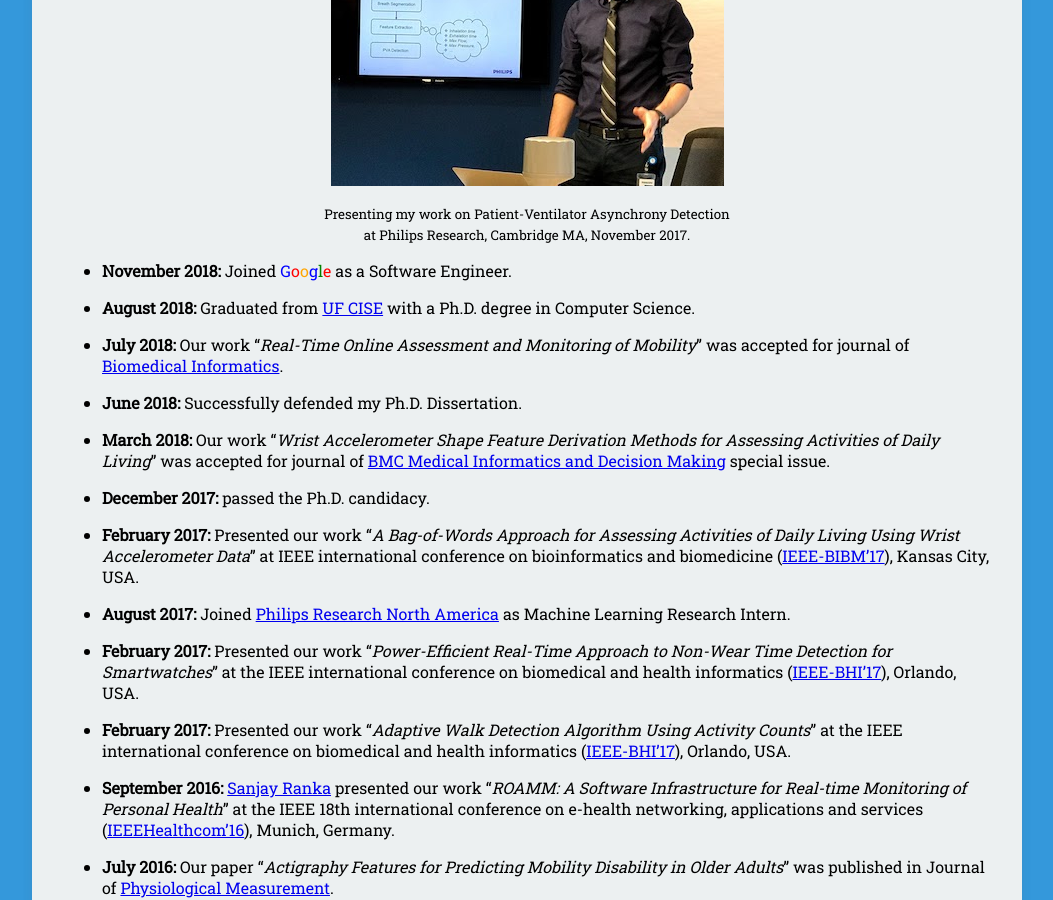
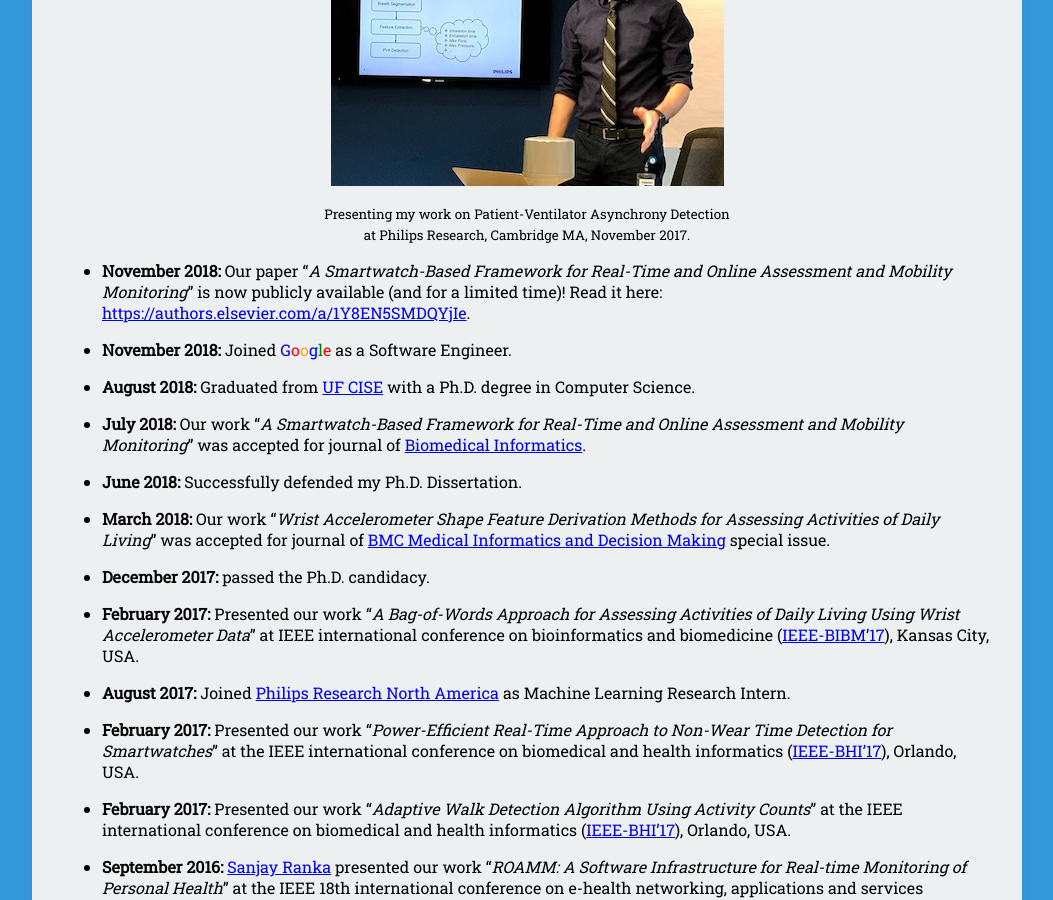
Before and after one commit to Sarinakasaiyan/matinkh.github.io, a Jekyll site: the page built from news/index.md, in a window 1280 px wide and 900 px high, scrolled down 380 px. Shown: the whole window, without its empty margins (113-1166 px from the left). Built offline with Jekyll 4.4.1, drawn with Linux system fonts in a browser that asks for light colours; nearby versions of some CDN libraries.

Commit message:
Added JBI paper to news.

```diff
--- a/news/index.md
+++ b/news/index.md
@@ -9,11 +9,13 @@ pic: 'img/philips_internship.jpg'
 <center><span style="font-size: 10pt">Presenting my work on Patient-Ventilator Asynchrony Detection<br>
 at Philips Research, Cambridge MA, November 2017.</span></center>
 
+* <b>November 2018:</b> Our paper "<i>A Smartwatch-Based Framework for Real-Time and Online Assessment and Mobility Monitoring</i>" is now publicly available (and for a limited time)! Read it here: [https://authors.elsevier.com/a/1Y8EN5SMDQYjIe](https://authors.elsevier.com/a/1Y8EN5SMDQYjIe).
+
 * <b>November 2018:</b> Joined <font style="color:blue">G</font><font style="color:red">o</font><font style="color:orange">o</font><font style="color:blue">g</font><font style="color:green">l</font><font style="color:red">e</font> as a Software Engineer.
 
 * <b>August 2018:</b> Graduated from [UF CISE](https://cise.ufl.edu/) with a Ph.D. degree in Computer Science.
 
-* <b>July 2018:</b> Our work "<i>Real-Time Online Assessment and Monitoring of Mobility</i>" was accepted for journal of [Biomedical Informatics](https://ees.elsevier.com/jbi/).
+* <b>July 2018:</b> Our work "<i>A Smartwatch-Based Framework for Real-Time and Online Assessment and Mobility Monitoring</i>" was accepted for journal of [Biomedical Informatics](https://ees.elsevier.com/jbi/).
 
 * <b>June 2018:</b> Successfully defended my Ph.D. Dissertation.
 
```
